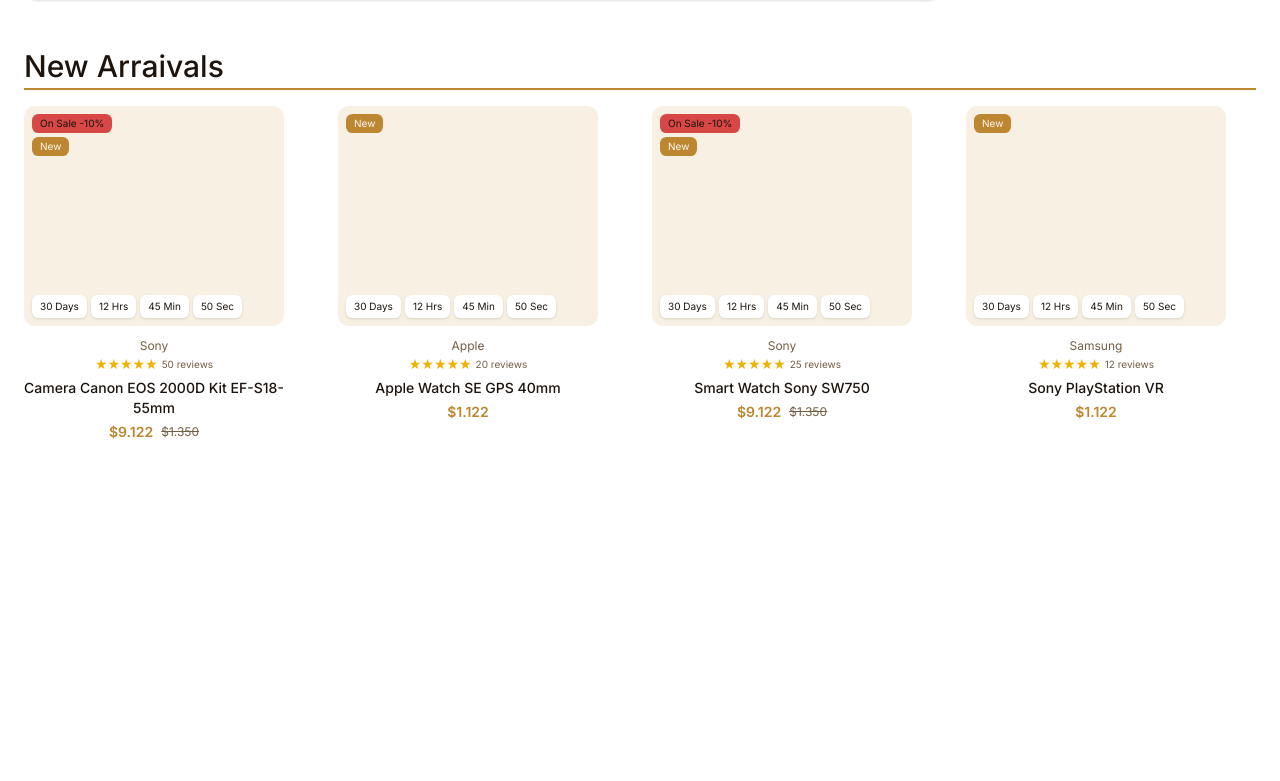
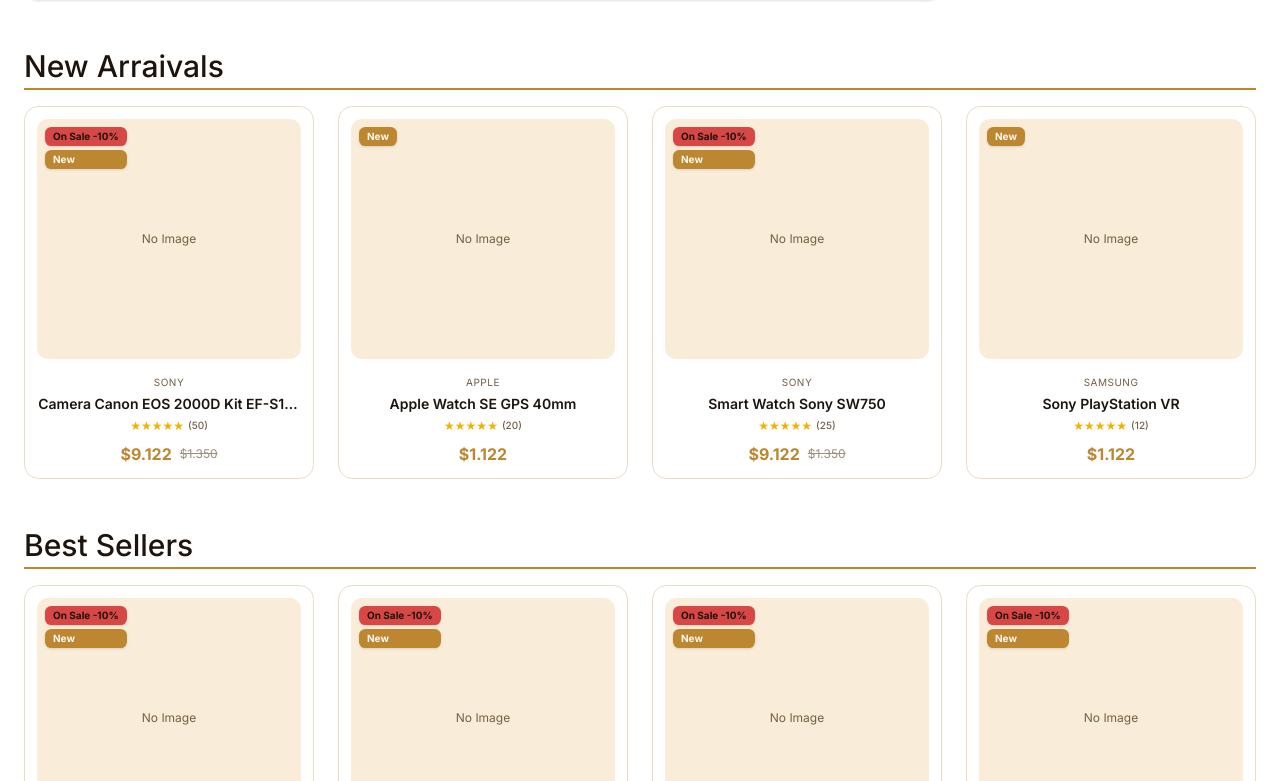
Before and after one commit to pmppiyas/BorkhaHouse, a Next.js app: page / in a window 1280 px wide. Shown: the part 779-1560 px from the top of the page. Before the commit the page ends 1245 px from the top, so only its background shows below. Built offline with nearby package versions, Linux system fonts and the light colour scheme.

Commit message:
add: deals of the day

```diff
--- a/src/app/(commonLayout)/page.tsx
+++ b/src/app/(commonLayout)/page.tsx
@@ -1,3 +1,5 @@
+import BestArraivals from '@/app/components/home/BestArraivals';
+import DealOfTheDay from '@/app/components/home/DealOfTheDay';
 import Hero from '@/app/components/home/Hero';
 import NewArraivals from '@/app/components/home/NewArraivals';
 
@@ -6,6 +8,8 @@
     <div className="flex w-full flex-col">
       <Hero />
       <NewArraivals />
+      <BestArraivals />
+      <DealOfTheDay />
     </div>
   );
 }
--- /dev/null
+++ b/src/app/assets/product.assets.ts
@@ -0,0 +1,47 @@
+export const products = [
+  {
+    brand: 'Sony',
+    title: 'Camera Canon EOS 2000D Kit EF-S18-55mm',
+    price: '$9.122',
+    oldPrice: '$1.350',
+    reviews: 50,
+    discount: 'On Sale -10%',
+    isNew: true,
+  },
+  {
+    brand: 'Sony',
+    title: 'Smart Watch Sony SW750',
+    price: '$9.122',
+    oldPrice: '$1.350',
+    reviews: 25,
+    discount: 'On Sale -10%',
+    isNew: true,
+  },
+  {
+    brand: 'Sony',
+    title: 'Smart Watch Sony SW750',
+    price: '$9.122',
+    oldPrice: '$1.350',
+    reviews: 25,
+    discount: 'On Sale -10%',
+    isNew: true,
+  },
+  {
+    brand: 'Sony',
+    title: 'Smart Watch Sony SW750',
+    price: '$9.122',
+    oldPrice: '$1.350',
+    reviews: 25,
+    discount: 'On Sale -10%',
+    isNew: true,
+  },
+  {
+    brand: 'Sony',
+    title: 'Smart Watch Sony SW750',
+    price: '$9.122',
+    oldPrice: '$1.350',
+    reviews: 25,
+    discount: 'On Sale -10%',
+    isNew: true,
+  },
+];
--- /dev/null
+++ b/src/app/components/home/BestArraivals.tsx
@@ -0,0 +1,18 @@
+import { products } from '@/app/assets/product.assets';
+import Header from '@/app/components/shared/Header';
+import ProductCard from '@/app/components/shared/ProductCard';
+
+function BestArraivals() {
+  return (
+    <div className="space-y-4 p-4 md:p-6">
+      <Header title="Best Sellers" />
+      <div className="grid grid-cols-2 gap-6 md:grid-cols-4">
+        {products.map((p, i) => (
+          <ProductCard key={i} product={p} />
+        ))}
+      </div>
+    </div>
+  );
+}
+
+export default BestArraivals;
--- /dev/null
+++ b/src/app/components/home/DealOfTheDay.tsx
@@ -0,0 +1,42 @@
+'use client';
+
+import Header from '@/app/components/shared/Header';
+import ProductCard from '@/app/components/shared/ProductCard';
+import { products } from '@/app/assets/product.assets';
+
+const DealOfTheDay = () => {
+  return (
+    <div className="space-y-4 p-4 md:p-6">
+      <Header title="Deal Of The Day" />
+
+      <div className="grid grid-cols-2 gap-4 md:grid-cols-4 md:grid-rows-2">
+        {/* 1 (left top) */}
+        <div className="flex items-center justify-center rounded-xl bg-card shadow-sm md:col-start-1 md:row-start-1">
+          <ProductCard product={products[0]} />
+        </div>
+
+        {/* 2 (left bottom) */}
+        <div className="flex items-center justify-center rounded-xl bg-card shadow-sm md:col-start-1 md:row-start-2">
+          <ProductCard product={products[1]} />
+        </div>
+
+        {/* 3 (middle BIG) */}
+        <div className="col-span-2 row-span-2 flex items-center justify-center rounded-xl border-primary bg-card shadow-md md:col-start-2 md:row-start-1">
+          <ProductCard product={{ ...products[2], isBig: true }} />
+        </div>
+
+        {/* 4 (right top) */}
+        <div className="flex items-center justify-center rounded-xl bg-card shadow-sm md:col-start-4 md:row-start-1">
+          <ProductCard product={products[3]} />
+        </div>
+
+        {/* 5 (right bottom) */}
+        <div className="rounded-xlbg-card flex items-center justify-center shadow-sm md:col-start-4 md:row-start-2">
+          <ProductCard product={products[4]} />
+        </div>
+      </div>
+    </div>
+  );
+};
+
+export default DealOfTheDay;
--- a/src/app/components/shared/ProductCard.tsx
+++ b/src/app/components/shared/ProductCard.tsx
@@ -1,4 +1,9 @@
 'use client';
+
+import Image from 'next/image';
+import { useState } from 'react';
+import { Button } from '@/components/ui/button';
+import { cn } from '@/lib/utils'; // Tailwind ক্লাস ম্যানেজ করার জন্য Shadcn এর ইউটিলিতি
 
 type Product = {
   title: string;
@@ -6,63 +11,121 @@
   price: string;
   oldPrice?: string;
   reviews: number;
-  image?: string;
+  images?: string[];
   isNew?: boolean;
   discount?: string;
+  isBig?: boolean;
 };
 
 export default function ProductCard({ product }: { product: Product }) {
+  const [index, setIndex] = useState(0);
+  const images = product.images || [];
+
   return (
-    <div className="w-full max-w-65">
-      <div className="relative h-55 w-full overflow-hidden rounded-xl bg-muted">
-        <div className="absolute top-2 left-2 flex flex-col space-y-1 text-[10px] *:w-max">
-          {product.discount && (
-            <span className="text-destructive-foreground rounded-md bg-destructive px-2 py-0.5">
+    <div
+      className={cn(
+        'group flex h-full w-full cursor-pointer flex-col overflow-hidden rounded-2xl border bg-card p-3 transition-all duration-300 hover:border-primary/50 hover:shadow-md',
+        product.isBig ? 'min-h-[400px]' : 'min-h-[320px]'
+      )}
+    >
+      {/* IMAGE CONTAINER */}
+      <div
+        className={cn(
+          'relative w-full overflow-hidden rounded-xl bg-muted',
+          product.isBig ? 'flex-1' : 'h-52 md:h-60'
+        )}
+      >
+        {/* IMAGE SLIDER */}
+        {images.length > 0 ? (
+          <Image
+            src={images[index]}
+            alt={product.title}
+            fill
+            className="object-cover transition duration-500 group-hover:scale-110"
+          />
+        ) : (
+          <div className="flex h-full w-full items-center justify-center bg-secondary">
+            <p className="text-xs text-muted-foreground">No Image</p>
+          </div>
+        )}
+
+        {/* GRADIENT OVERLAY */}
+        <div className="absolute inset-0 bg-gradient-to-t from-black/40 via-transparent to-transparent opacity-0 transition-opacity duration-300 group-hover:opacity-100" />
+
+        {/* BADGES */}
+        <div className="absolute top-2 left-2 flex flex-col space-y-1 text-[10px] font-bold">
+          {product?.discount && (
+            <span className="text-destructive-foreground rounded-md bg-destructive px-2 py-0.5 shadow-sm">
               {product.discount}
             </span>
           )}
           {product.isNew && (
-            <span className="rounded-md bg-primary px-2 py-0.5 text-primary-foreground">
+            <span className="rounded-md bg-primary px-2 py-0.5 text-primary-foreground shadow-sm">
               New
             </span>
           )}
         </div>
 
-        {/* COUNTDOWN */}
-        <div className="absolute bottom-2 left-2 flex gap-1 text-[10px]">
-          {['30 Days', '12 Hrs', '45 Min', '50 Sec'].map((t) => (
-            <span
-              key={t}
-              className="rounded-md bg-background px-2 py-1 text-foreground shadow-sm"
-            >
-              {t}
-            </span>
-          ))}
+        {/* ADD TO CART (HOVER) */}
+        <div className="absolute inset-0 flex translate-y-4 items-center justify-center opacity-0 transition-all duration-300 group-hover:translate-y-0 group-hover:opacity-100">
+          <Button size="sm" className="shadow-xl">
+            Add to Cart
+          </Button>
         </div>
+
+        {/* THUMB SLIDER (Dots) */}
+        {images.length > 1 && (
+          <div className="absolute bottom-2 left-1/2 flex -translate-x-1/2 gap-1.5">
+            {images.map((_, i) => (
+              <span
+                key={i}
+                onMouseEnter={() => setIndex(i)}
+                className={cn(
+                  'h-1.5 w-1.5 cursor-pointer rounded-full transition-all',
+                  index === i ? 'w-4 bg-primary' : 'bg-white/60'
+                )}
+              />
+            ))}
+          </div>
+        )}
       </div>
 
       {/* CONTENT */}
-      <div className="mt-3 text-center">
-        <p className="text-xs text-muted-foreground">{product.brand}</p>
+      <div
+        className={cn(
+          'mt-4 flex flex-col items-center text-center',
+          product.isBig ? 'space-y-2 py-2' : 'space-y-1'
+        )}
+      >
+        <p className="text-[10px] tracking-wider text-muted-foreground uppercase">
+          {product.brand}
+        </p>
+
+        {/* TITLE */}
+        <h3
+          className={cn(
+            'line-clamp-1 font-semibold text-foreground transition-colors group-hover:text-primary',
+            product.isBig ? 'text-lg' : 'text-sm'
+          )}
+        >
+          {product.title}
+        </h3>
 
         {/* ⭐ Rating */}
-        <div className="flex items-center justify-center gap-1 text-sm text-yellow-500">
-          ★★★★★
-          <span className="text-[10px] text-muted-foreground">
-            {product.reviews} reviews
+        <div className="flex items-center gap-1 text-xs text-yellow-500">
+          <span>★★★★★</span>
+          <span className="text-[10px] font-medium text-muted-foreground">
+            ({product.reviews})
           </span>
         </div>
 
-        {/* TITLE */}
-        <h3 className="mt-1 cursor-pointer text-sm font-medium text-foreground transition hover:text-primary">
-          {product.title}
-        </h3>
-
         {/* PRICE */}
-        <div className="mt-1 flex items-center justify-center gap-2 text-sm">
-          <span className="font-semibold text-primary">{product.price}</span>
+        <div className="mt-1 flex items-center gap-2">
+          <span className="text-base font-bold text-primary">
+            {product.price}
+          </span>
           {product.oldPrice && (
-            <span className="text-xs text-muted-foreground line-through">
+            <span className="text-xs text-muted-foreground line-through opacity-70">
               {product.oldPrice}
             </span>
           )}
```
